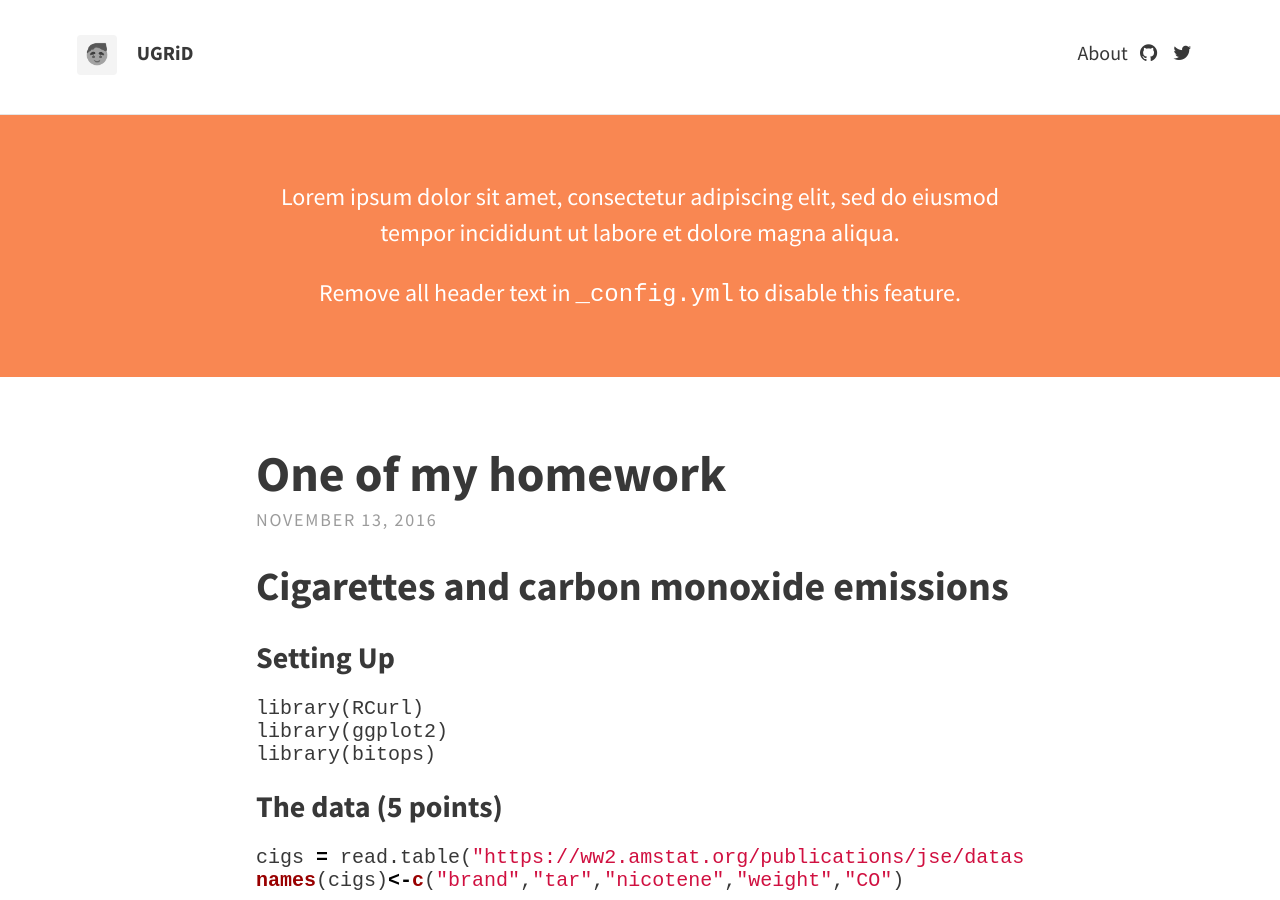
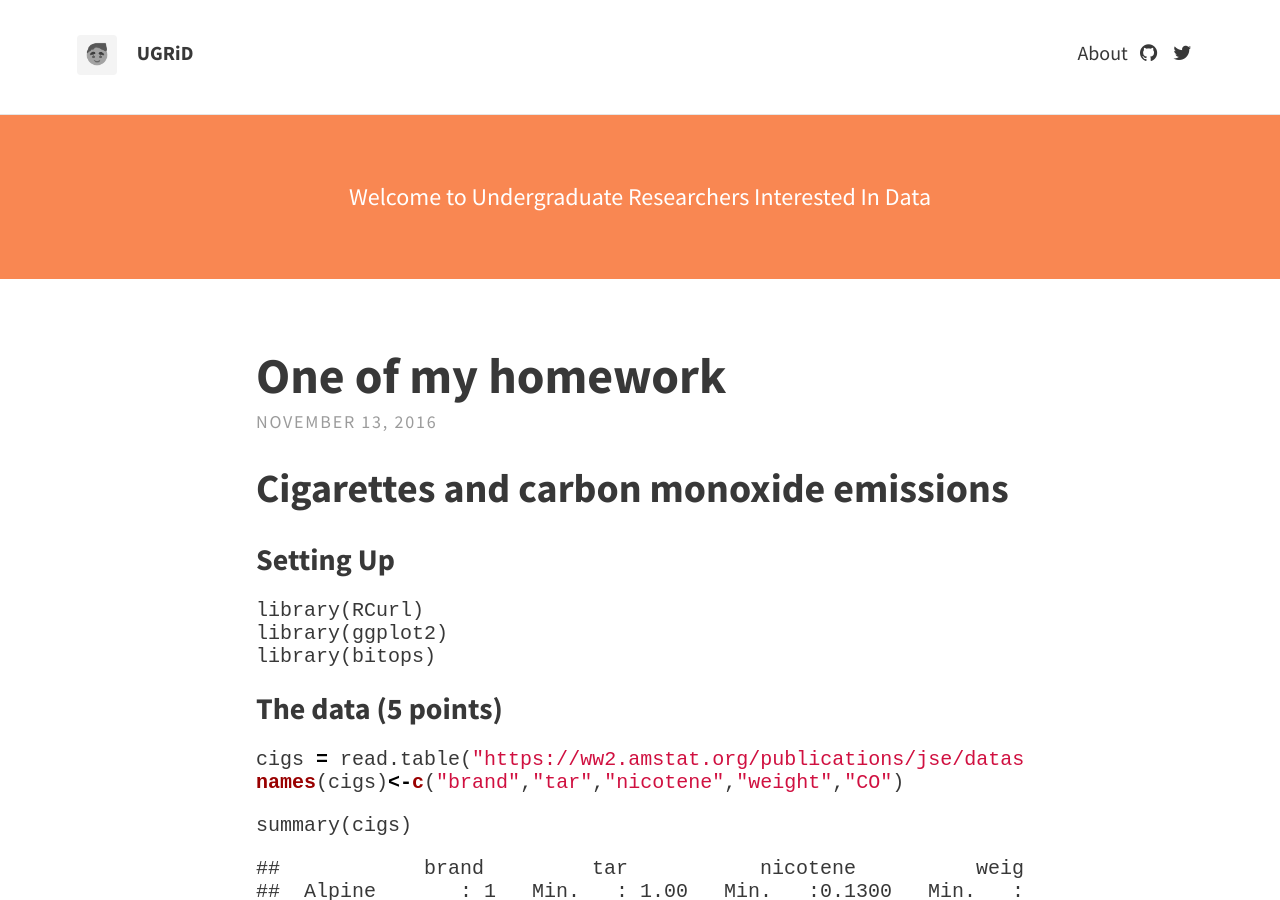
Before and after one commit to sketchplatform/ugriders.github.io, a Jekyll site: the page built from index.html, in a window 1280 px wide and 900 px high. Built offline with Jekyll 4.4.1, drawn with Linux system fonts in a browser that asks for light colours; nearby versions of some CDN libraries; Markdown is read by kramdown in place of the engine named in the settings; the list of posts is cut into pages by our own code.

Commit message:
Update _config.yml

```diff
--- a/_config.yml
+++ b/_config.yml
@@ -12,9 +12,8 @@
 
   # Header and footer text
   header_text: >
-     <p>Lorem ipsum dolor sit amet, consectetur adipiscing elit, sed do eiusmod tempor incididunt ut labore et dolore magna aliqua.</p>
+     <p>Welcome to Undergraduate Researchers Interested In Data</p>
 
-     <p>Remove all header text in <code>_config.yml</code> to disable this feature.</p>
   header_text_feature_image:
   footer_text: >
    Powered by <a href="http://jekyllrb.com">Jekyll</a> with <a href="https://rohanchandra.github.io/project/type/">Type Theme</a>
@@ -27,7 +26,7 @@
   dribbble:
   facebook:
   flickr:
-  github: "rohanchandra/type-theme"
+  github: "https://github.com/tommyjee/ugrid"
   google_plus:
   instagram:
   linkedin:  # Full URL
```
